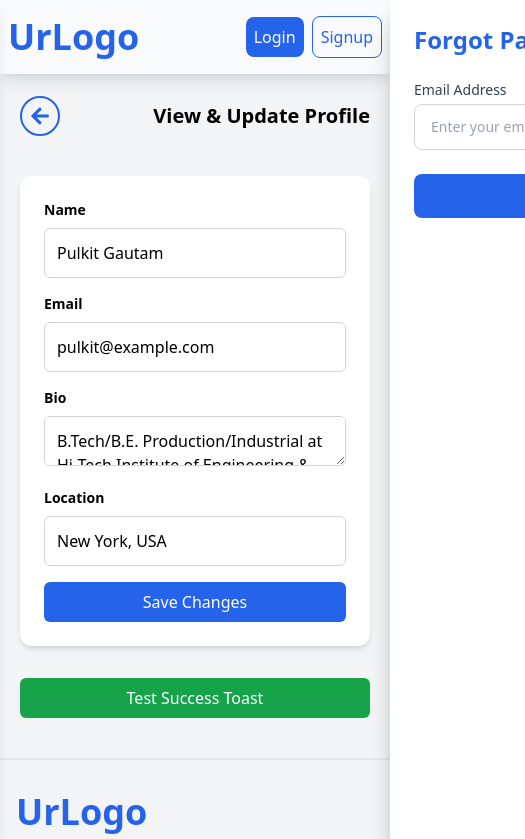
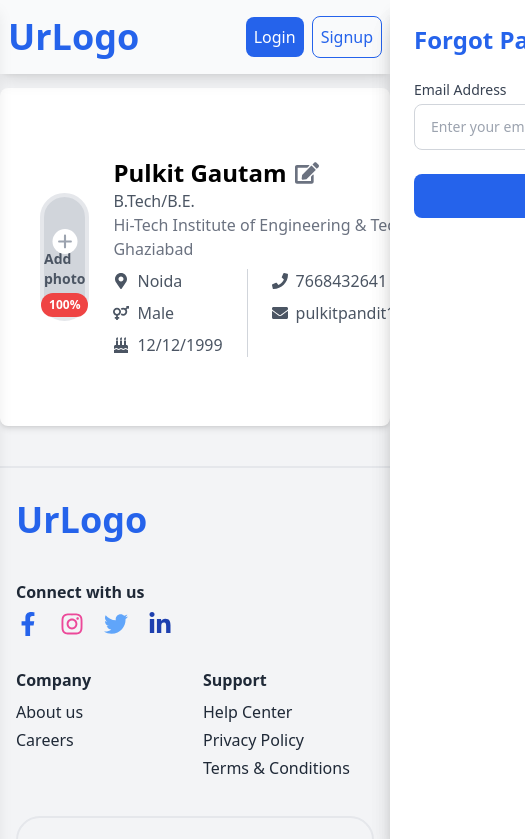
Before and after one commit to Pulkit7668/JobPortal, a React (Vite) app: page /view-update-profile in a window 390 px wide. Shown: the top 839 px of the page, 525 px wide, since content can reach past the window. Built offline with nearby package versions, Linux system fonts and the light colour scheme; grey boxes are pictures that could not be loaded.

Commit message:
updating files

```diff
--- a/src/Components/Profile/ViewAndUpdateProfile.jsx
+++ b/src/Components/Profile/ViewAndUpdateProfile.jsx
@@ -1,164 +1,228 @@
-import React, { useState } from "react";
-import { FaArrowLeft } from "react-icons/fa";
-import { useNavigate } from "react-router-dom";
-import { toast, Toaster } from "react-hot-toast";
+import { useState, useRef } from "react";
+import { FaEdit, FaMapMarkerAlt, FaPhone, FaEnvelope, FaVenusMars, FaBirthdayCake } from "react-icons/fa";
+import { FaPlus } from "react-icons/fa6";
+import { FaTimes } from "react-icons/fa";
 
-const ViewAndUpdateProfile = () => {
-  const [profileData, setProfileData] = useState({
+function ViewAndUpdateProfile() {
+  const [editing, setEditing] = useState(false);
+  const [profile, setProfile] = useState({
     name: "Pulkit Gautam",
-    email: "pulkit@example.com",
-    bio: "B.Tech/B.E. Production/Industrial at Hi-Tech Institute of Engineering & Tech",
-    location: "New York, USA",
+    education: "B.Tech/B.E.",
+    college: "Hi-Tech Institute of Engineering & Technology, Ghaziabad",
+    location: "Noida",
+    hometown: "Agra",
+    email: "pulkitpandit12345@gmail.com",
+    phone: "7668432641",
+    gender: "Male",
+    birthday: "12/12/1999",
+    currentLocation: "",
   });
-
-  const [loading, setLoading] = useState(false);
-  const navigate = useNavigate();
+  const [showPhotoModal, setShowPhotoModal] = useState(false);
+  const [photo, setPhoto] = useState(null);
+  const fileInputRef = useRef(null);
 
   const handleChange = (e) => {
-    const { name, value } = e.target;
-    setProfileData((prevData) => ({ ...prevData, [name]: value }));
+    setProfile({ ...profile, [e.target.name]: e.target.value });
   };
 
-  const handleSubmit = async (e) => {
-    e.preventDefault();
-    setLoading(true);
-
-    try {
-      // Use fetch to send the PUT request
-      const response = await fetch("/api/update-profile", {
-        method: "PUT",
-        headers: {
-          "Content-Type": "application/json",
-        },
-        body: JSON.stringify(profileData),
-      });
-
-      if (response.ok) {
-        toast.success("Profile updated successfully!", {
-          style: {
-            backgroundColor: "#d4edda",
-            color: "#155724",
-          },
-        });
-      } else {
-        toast.error("Failed to update profile. Please try again later.", {
-          style: {
-            backgroundColor: "#f8d7da",
-            color: "#721c24",
-          },
-        });
-      }
-    } catch (error) {
-      toast.error("Failed to update profile. Please try again later.", {
-        style: {
-          backgroundColor: "#f8d7da",
-          color: "#721c24",
-        },
-      });
-    } finally {
-      setLoading(false);
+  const handlePhotoChange = (e) => {
+    const file = e.target.files[0];
+    if (file && file.size <= 2 * 1024 * 1024) {
+      setPhoto(URL.createObjectURL(file));
+    } else {
+      alert("Please select a valid file (png, jpg, jpeg, gif - up to 2MB)");
     }
   };
 
+  const handleGenderClick = (gender) => {
+    setProfile({ ...profile, gender });
+  };
 
-  const handleTestSuccess = () => {
-    toast.success("This is a test success toast!", {
-      style: {
-        backgroundColor: "#d4edda",
-        color: "#155724",
-      },
-    });
+  const handleRemoveGender = () => {
+    setProfile({ ...profile, gender: "Add Gender" });
+  };
+
+  // Function to calculate profile completion percentage
+  const calculateProfileCompletion = () => {
+    const filledFields = Object.values(profile).filter((field) => field && field !== "Add Gender").length;
+    const totalFields = 9; // Total fields to be considered for completion
+    return Math.round((filledFields / totalFields) * 100);
   };
 
   return (
-    <div className="mt-12 mb-10 lg:mx-24 xs:mx-5">
-      <div className="flex items-center justify-between mb-10">
-        <button
-          onClick={() => navigate(-1)}
-          className="text-blue-600 hover:text-blue-800"
-        >
-          <FaArrowLeft size={40} className="mr-3 p-2 border-2 border-blue-600 rounded-full hover:bg-blue-600 hover:text-white transition duration-300" />
-        </button>
-        <h1 className="xs:text-xl md:text-3xl font-bold">View & Update Profile</h1>
+    <div className="max-w-6xl h-[40vh] mx-auto p-10 bg-white shadow-md rounded-lg relative flex items-center gap-6 mt-10 mb-10">
+      <div
+        className="relative w-32 h-32 rounded-full border-4 border-gray-200 flex items-center justify-center bg-gray-300 text-gray-600 text-sm font-bold cursor-pointer"
+        onClick={() => setShowPhotoModal(true)}
+      >
+        <div className="mt-6">
+          {photo ? (
+            <img src={photo} alt="Profile" className="w-full h-full object-cover rounded-full" />
+          ) : (
+            <span>Add photo</span>
+          )}
+
+          <FaPlus className="absolute text-gray-400 bg-white p-1 rounded-full text-3xl top-8 left-1/2 transform -translate-x-1/2" size={25} />
+        </div>
+
+        {/* Dynamically update completion percentage */}
+        <div className="absolute bottom-0 bg-red-500 text-white text-xs px-2 py-1 rounded-full">{calculateProfileCompletion()}%</div>
       </div>
 
-      <form onSubmit={handleSubmit} className="bg-white rounded-xl shadow-md p-6 mb-4">
-        <div className="mb-4">
-          <label className="block text-sm font-semibold mb-2" htmlFor="name">
-            Name
-          </label>
-          <input
-            type="text"
-            id="name"
-            name="name"
-            value={profileData.name}
-            onChange={handleChange}
-            className="w-full p-3 border border-gray-300 rounded-md"
-          />
+      <div className="flex-1">
+        <h2 className="text-2xl font-bold flex items-center gap-2">
+          {profile.name} <FaEdit className="text-gray-500 cursor-pointer" onClick={() => setEditing(true)} />
+        </h2>
+        <p className="text-gray-600">{profile.education}</p>
+        <p className="text-gray-500">{profile.college}</p>
+        <div className="mt-2 flex gap-6 text-gray-600">
+          <div className="flex flex-col items-start gap-2">
+            <div className="flex items-center gap-2">
+              <FaMapMarkerAlt /> {profile.location}
+            </div>
+            <div className="flex items-center gap-2">
+              <FaVenusMars /> {profile.gender}
+            </div>
+            <div className="flex items-center gap-2">
+              <FaBirthdayCake /> {profile.birthday}
+            </div>
+          </div>
+
+          <div className="border-l border-gray-300 pl-6 flex flex-col items-start gap-2">
+            <div className="flex items-center gap-2">
+              <FaPhone /> {profile.phone}
+            </div>
+            <div className="flex items-center gap-2">
+              <FaEnvelope /> {profile.email}
+            </div>
+          </div>
         </div>
+      </div>
 
-        <div className="mb-4">
-          <label className="block text-sm font-semibold mb-2" htmlFor="email">
-            Email
-          </label>
-          <input
-            type="email"
-            id="email"
-            name="email"
-            value={profileData.email}
-            onChange={handleChange}
-            className="w-full p-3 border border-gray-300 rounded-md"
-          />
+      {editing && (
+        <div className="fixed inset-0 bg-black bg-opacity-50 flex items-center justify-center">
+          <div className="bg-white p-6 rounded-lg shadow-lg w-[50%]">
+            <h2 className="text-xl font-bold mb-4 flex items-center justify-between">
+              Edit Profile
+              <FaTimes
+                className="cursor-pointer text-red-500"
+                onClick={() => setEditing(false)} // Close editing mode when clicked
+              />
+            </h2>
+            <div className="space-y-4 overflow-y-auto custom-scrollbar" style={{ maxHeight: '400px', paddingRight: '10px' }}>
+              <div>
+                <label className="font-medium">Email</label>
+                <input name="email" value={profile.email} onChange={handleChange} className="w-full p-2 border rounded-2xl" />
+              </div>
+              <div>
+                <label className="font-medium">Phone</label>
+                <input name="phone" value={profile.phone} onChange={handleChange} className="w-full p-2 border rounded-2xl" />
+              </div>
+              <div>
+                <label className="font-medium">Gender</label>
+                <div className="flex gap-4 mt-2">
+                  {profile.gender === "Add Gender" && (
+                    <>
+                      <button
+                        onClick={() => handleGenderClick("Male")}
+                        className="px-4 py-2 border-2 rounded-3xl bg-white text-gray-600 border-gray-300 hover:bg-blue-500 hover:text-white"
+                      >
+                        Male
+                      </button>
+                      <button
+                        onClick={() => handleGenderClick("Female")}
+                        className="px-4 py-2 border-2 rounded-3xl bg-white text-gray-600 border-gray-300 hover:bg-pink-500 hover:text-white"
+                      >
+                        Female
+                      </button>
+                      <button
+                        onClick={() => handleGenderClick("Transgender")}
+                        className="px-4 py-2 border-2 rounded-3xl bg-white text-gray-600 border-gray-300 hover:bg-purple-500 hover:text-white"
+                      >
+                        Transgender
+                      </button>
+                    </>
+                  )}
+
+                  {profile.gender !== "Add Gender" && (
+                    <div className="px-4 py-2 border-2 rounded-3xl bg-gray-200 text-gray-600 flex items-center gap-2">
+                      {profile.gender}
+                      <FaTimes
+                        className="text-red-500 cursor-pointer"
+                        onClick={handleRemoveGender}
+                      />
+                    </div>
+                  )}
+                </div>
+              </div>
+              <div>
+                <label className="font-medium">Date of birth (DD/MM/YYYY)</label>
+                <input name="birthday" onChange={handleChange} className="w-full p-2 border rounded-2xl" />
+              </div>
+              <div>
+                <label className="font-medium">Current Location</label>
+                <input name="currentLocation" value={profile.currentLocation} onChange={handleChange} className="w-full p-2 border rounded-2xl" />
+              </div>
+              <div>
+                <label className="font-medium">Hometown</label>
+                <input name="hometown" value={profile.hometown} onChange={handleChange} className="w-full p-2 border rounded-2xl" />
+              </div>
+            </div>
+            <div className="flex justify-end gap-2 mt-4">
+              <button onClick={() => setEditing(false)} className="mr-5 font-semibold text-blue-600 rounded-lg">Cancel</button>
+              <button
+                onClick={() => {
+                  setProfile({
+                    ...profile,
+                    location: profile.currentLocation,
+                  });
+                  setEditing(false);
+                }}
+                className="px-3 py-2 bg-blue-600 text-white rounded-lg"
+              >
+                Save Changes
+              </button>
+            </div>
+          </div>
         </div>
+      )}
 
-        <div className="mb-4">
-          <label className="block text-sm font-semibold mb-2" htmlFor="bio">
-            Bio
-          </label>
-          <textarea
-            id="bio"
-            name="bio"
-            value={profileData.bio}
-            onChange={handleChange}
-            className="w-full p-3 border border-gray-300 rounded-md"
-            rows="1"
-          />
+      {/* Photo Upload Modal */}
+      {showPhotoModal && (
+        <div className="fixed inset-0 bg-black bg-opacity-50 flex items-center justify-center">
+          <div className="bg-white p-6 rounded-3xl shadow-lg w-[50%] text-center">
+            <h2 className="text-xl font-bold">Upload a Recent Photo</h2>
+            <p className="text-gray-600 mb-4 font-semibold">
+              Photo enhances memorability and helps you demonstrate professionalism.
+            </p>
+            <div className="text-center flex items-center justify-center">
+              <button
+                type="button"
+                onClick={() => fileInputRef.current.click()}
+                className="block px-3 py-2 font-semibold border rounded-3xl mt-2 text-white bg-blue-600"
+              >
+                Upload Photo
+              </button>
+              <input
+                ref={fileInputRef}
+                type="file"
+                onChange={handlePhotoChange}
+                accept="image/png, image/jpg, image/jpeg, image/gif"
+                className="hidden"
+              />
+            </div>
+            <div className="mt-4 text-sm font-medium text-gray-500">
+              Supported file format: png, jpg, jpeg, gif - up to 2MB
+            </div>
+            <div className="flex justify-end gap-2 mt-4">
+              <button onClick={() => setShowPhotoModal(false)} className="px-4 py-2 bg-gray-500 text-white rounded-lg">Cancel</button>
+              <button onClick={() => setShowPhotoModal(false)} className="px-4 py-2 bg-green-600 text-white rounded-lg">Save</button>
+            </div>
+          </div>
         </div>
-
-        <div className="mb-4">
-          <label className="block text-sm font-semibold mb-2" htmlFor="location">
-            Location
-          </label>
-          <input
-            type="text"
-            id="location"
-            name="location"
-            value={profileData.location}
-            onChange={handleChange}
-            className="w-full p-3 border border-gray-300 rounded-md"
-          />
-        </div>
-
-        <button
-          type="submit"
-          disabled={loading}
-          className="w-full px-4 py-2 bg-blue-600 text-white rounded-md hover:bg-blue-700 transition duration-300"
-        >
-          {loading ? "Saving..." : "Save Changes"}
-        </button>
-      </form>
-
-      {/* Button to manually trigger a success toast */}
-      <button
-        onClick={handleTestSuccess}
-        className="mt-4 w-full px-4 py-2 bg-green-600 text-white rounded-md hover:bg-green-700 transition duration-300"
-      >
-        Test Success Toast
-      </button>
-
-      <Toaster />
+      )}
     </div>
   );
-};
+}
 
 export default ViewAndUpdateProfile;
--- a/src/Components/SearchInputBox/Searchpage.jsx
+++ b/src/Components/SearchInputBox/Searchpage.jsx
@@ -68,7 +68,7 @@ function SearchPage() {
   };
 
   return (
-    <div className="max-w-4xl mx-auto p-6">
+    <div className="max-w-4xl mx-auto p-6 mt-10">
       <button
         onClick={() => navigate(-1)}
         className="text-blue-600 mb-10 transition duration-300"
--- a/src/Components/SignUpPage/Signup.jsx
+++ b/src/Components/SignUpPage/Signup.jsx
@@ -36,7 +36,7 @@ function Signup() {
         <div className="flex w-full overflow-hidden">
 
           {/* Left Section - Box with fixed height and sticky */}
-          <div className="w-[40%] p-6 ml-20 flex flex-col items-center justify-center h-[65vh] sticky top-20 xs:hidden lg:block">
+          <div className="w-[40%] p-6  flex flex-col items-center justify-center h-[65vh] sticky top-20 xs:hidden lg:block">
             <div className="bg-white p-6 rounded-lg shadow-md w-[60%] h-[100%] text-center">
               <img
                 src="https://plus.unsplash.com/premium_vector-1721224450752-b0f014727713?w=500&auto=format&fit=crop&q=60&ixlib=rb-4.0.3&ixid=M3wxMjA3fDB8MHxzZWFyY2h8OXx8cHJvZmlsZSUyMElsbHVzdHJhdGlvbnN8ZW58MHx8MHx8fDA%3D"
--- a/src/index.css
+++ b/src/index.css
@@ -90,3 +90,21 @@
     transform: translateX(0);
   }
 }
+
+/* Custom Scrollbar Styles */
+::-webkit-scrollbar {
+  width: 8px; /* Width of the scrollbar */
+}
+
+::-webkit-scrollbar-track {
+  background: #f1f1f1; /* Track color */
+}
+
+::-webkit-scrollbar-thumb {
+  background: #888; /* Thumb color */
+  border-radius: 10px;
+}
+
+::-webkit-scrollbar-thumb:hover {
+  background: #555; /* Thumb color on hover */
+}
```
Also changed, not shown: src/Components/Navbar/NotificationPage.jsx (+39 -22 lines).
